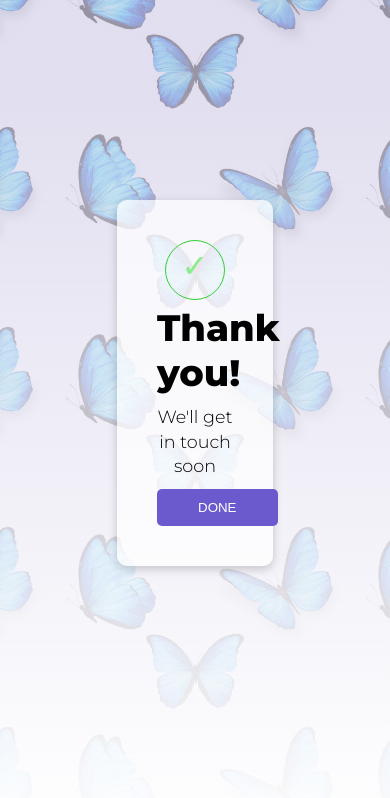
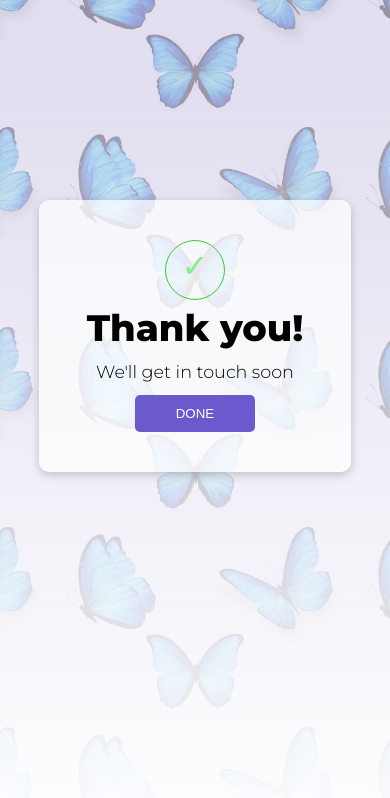
Before and after one commit to OluyemisiA/SCA, a plain HTML site: page success.html in a window 390 px wide. Drawn offline with Linux system fonts and the light colour scheme.

Commit message:
Fixed view for smaller screens

```diff
--- a/css/styles.css
+++ b/css/styles.css
@@ -247,4 +247,9 @@ label {
   .w-100 {
     width: 100%;
   }
+
+  .card{
+      width: 80%
+  }
+
 }
```
